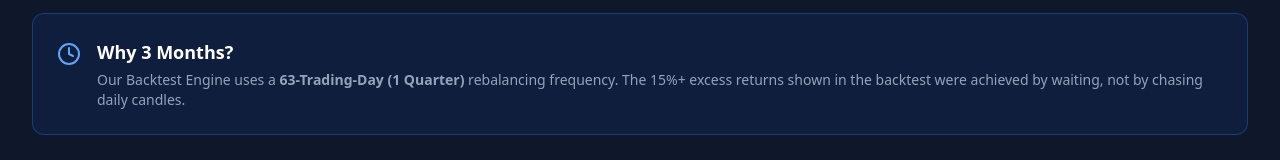
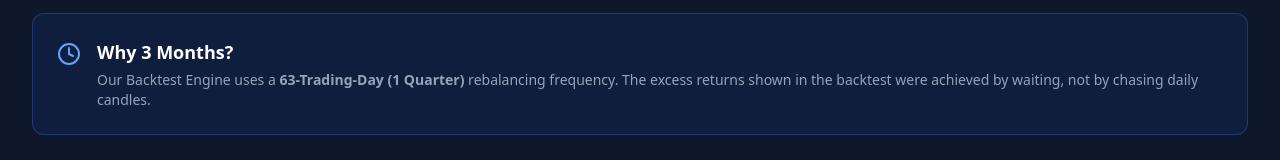
Before and after one commit to nimamaliev/black-litterman-app, a React app in the folder frontend/: page /how-to-use in a window 1280 px wide. Shown: the part 1322-1482 px from the top of the page. Built offline with nearby package versions, Linux system fonts and the light colour scheme; the HTML template or start-up script is replaced by a standard one.

Commit message:
Update HowToUse.jsx

```diff
--- a/frontend/src/pages/HowToUse.jsx
+++ b/frontend/src/pages/HowToUse.jsx
@@ -140,7 +140,7 @@ export default function HowToUse() {
             <h4 className="font-bold text-white text-lg">Why 3 Months?</h4>
             <p className="text-slate-400 text-sm mt-1">
                 Our Backtest Engine uses a <strong>63-Trading-Day (1 Quarter)</strong> rebalancing frequency.
-                The 15%+ excess returns shown in the backtest were achieved by waiting, not by chasing daily candles.
+                The excess returns shown in the backtest were achieved by waiting, not by chasing daily candles.
             </p>
         </div>
       </div>
```
